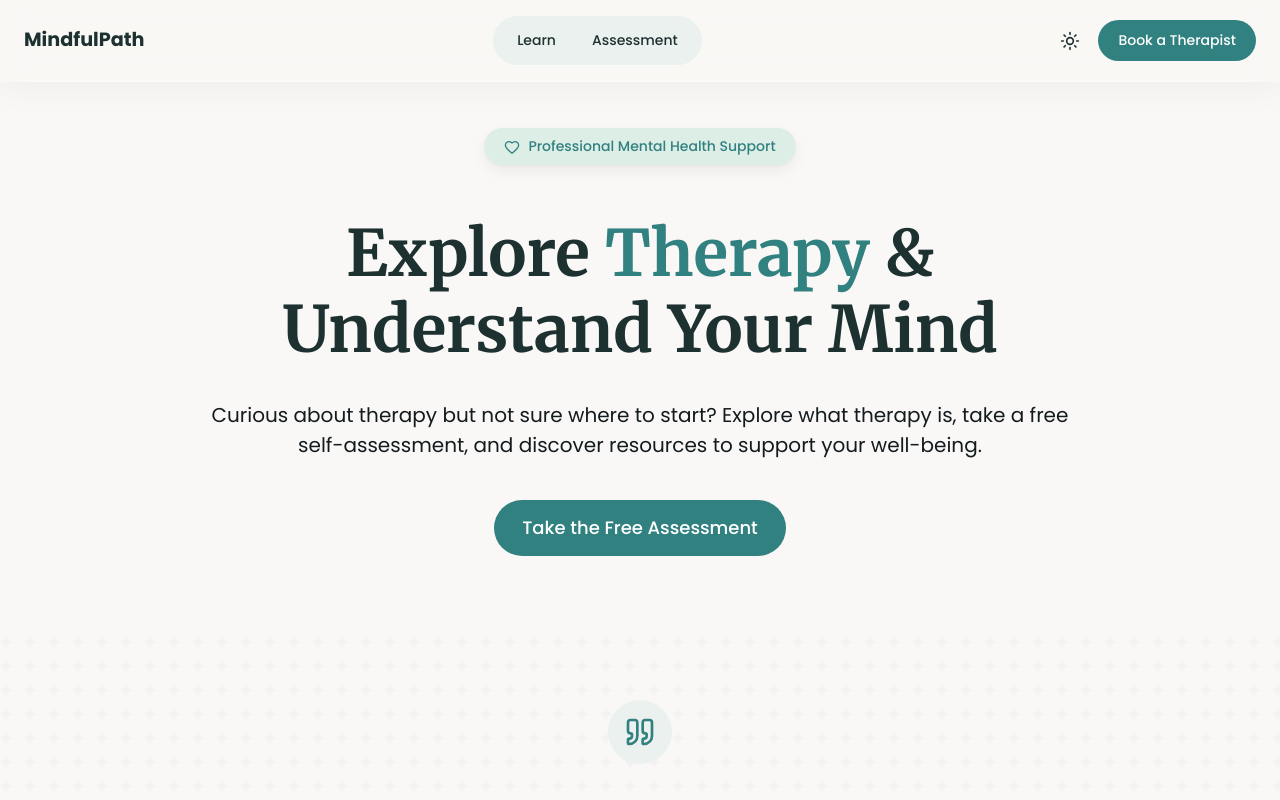
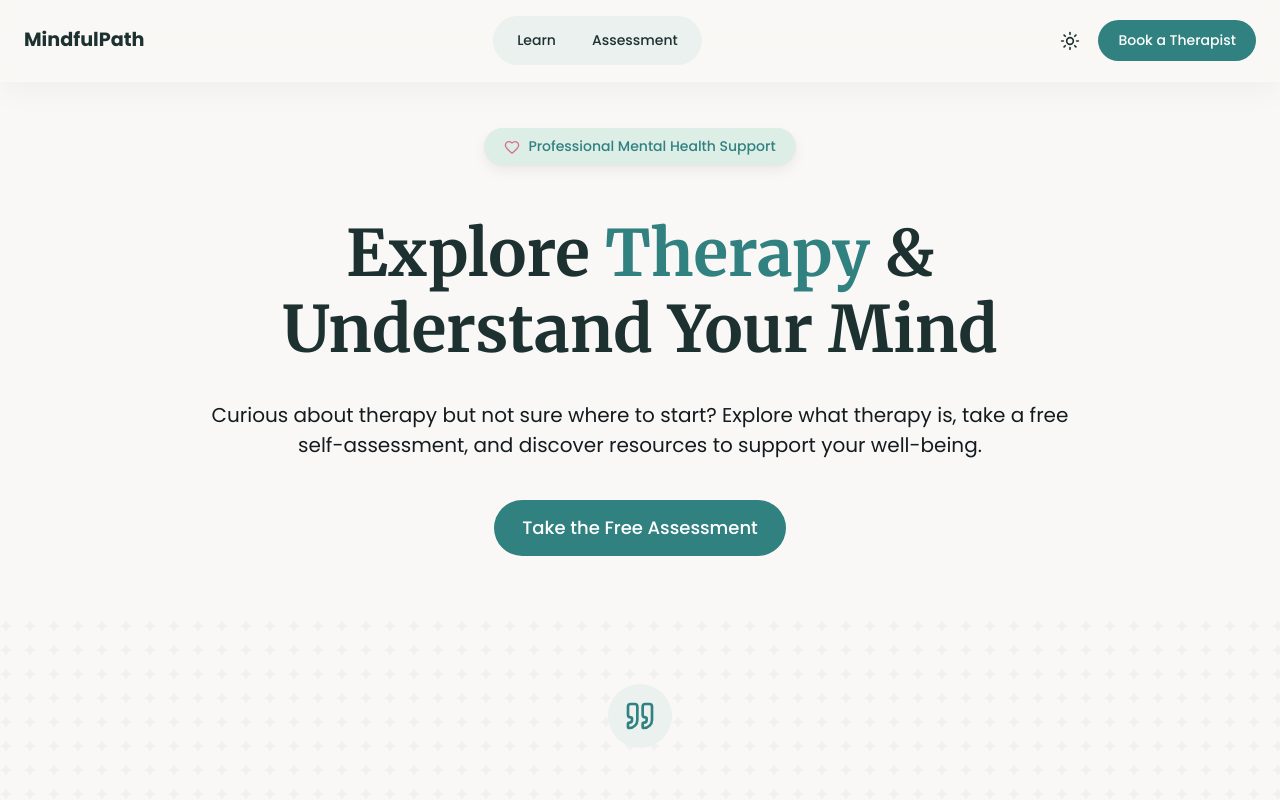
Before and after one commit to TNguyen20194/project-haven-react, a React (Vite) app: page / in a window 1280 px wide. Built offline with nearby package versions, Linux system fonts and the light colour scheme; no server answers.

Commit message:
Update Badge component to allow color edit to Icon

```diff
--- a/src/components/badge/Badge.tsx
+++ b/src/components/badge/Badge.tsx
@@ -1,17 +1,21 @@
-import "./badge.style.css"
+import "./badge.style.css";
 
 type BadgeIcon = {
-    icon?: React.ElementType,
-    children: React.ReactNode,
-    className?: string
-}
+  icon?: React.ElementType;
+  children: React.ReactNode;
+  className?: string;
+  iconClassName?: string;
+};
 
-const Badge = (
-    { icon: Icon, children, className="" } : BadgeIcon
-) => {
+const Badge = ({
+  icon: Icon,
+  children,
+  className = "",
+  iconClassName = "",
+}: BadgeIcon) => {
   return (
     <div className={`title-badge rounded-full ${className}`}>
-      {Icon && <Icon className="w-4 h-4" />}
+      {Icon && <Icon className={`w-4 h-4 ${iconClassName}`} />}
       <span>{children}</span>
     </div>
   );
--- a/src/components/header/Header.tsx
+++ b/src/components/header/Header.tsx
@@ -16,7 +16,6 @@ const Header = () => {
 
       if (!isMobile) setIsOpen(false);
     };
-
 
     syncMenuWithViewport();
 
--- a/src/sections/hero/HeroSection.tsx
+++ b/src/sections/hero/HeroSection.tsx
@@ -7,7 +7,7 @@ const HeroSection = () => {
     return (
         <section className="hero">
             <div className="hero-container">
-               <Badge icon={Heart} className="mb-[1.1rem]">Professional Mental Health Support</Badge>
+               <Badge icon={Heart} iconClassName="text-[hsl(var(--pink))]" className="mb-[1.1rem]">Professional Mental Health Support</Badge>
 
                 <h1 className="hero-title">Explore <span className="text-primary">Therapy</span> & Understand Your Mind</h1>
                 <p className="hero-text">Curious about therapy but not sure where to start? Explore what therapy is, take a free self-assessment, and discover resources to support your well-being.</p>
--- a/src/sections/hero/hero.style.css
+++ b/src/sections/hero/hero.style.css
@@ -1,6 +1,6 @@
 /* HERO SECTION */
 .hero {
-    padding: 8rem 1.5rem 5rem;
+    padding: 8rem 1.5rem 4rem;
 }
 
 .hero-container {
--- a/src/sections/howwehelp/HowWeHelpSection.tsx
+++ b/src/sections/howwehelp/HowWeHelpSection.tsx
@@ -34,10 +34,10 @@ const HowWeCanHelpSection = () => {
   return (
     <section className="service-container">
       <div className="service-container__inner">
-        <Badge icon={Sparkles} className="mb-[2rem]">Discover What Therapy Can Offer</Badge>
+        <Badge icon={Sparkles} iconClassName="text-[hsl(var(--accent))]" className="mb-[2rem]">Discover What Therapy Can Offer</Badge>
         <h2 className="section-heading mb-5">What You'll Learn</h2>
 
-         <p className="mx-auto max-w-[42rem] text-center text-[hsl(var(--primary-alt))] mb-12">
+         <p className="mx-auto max-w-[42rem] text-center text-[hsl(var(--primary-alt))] mb-12 text-[1.12rem]">
             Whether you're simply curious or considering therapy, these resources can help you understand what to expect.
           </p>
 
--- a/src/sections/howwehelp/howwehelp.style.css
+++ b/src/sections/howwehelp/howwehelp.style.css
@@ -51,7 +51,7 @@
 
 /* Card Icon Styling */
 .icon-flower {
-    color: hsl(345, 55%, 64%)
+    color: hsl(var(--pink))
 }
 
 .icon-tree {
--- a/src/styles/token.css
+++ b/src/styles/token.css
@@ -15,7 +15,7 @@
 /* -----------------------------
    LIGHT THEME
 ------------------------------ */
-:root[data-theme="light"] {
+:root[data-theme='light'] {
   /* Base surfaces */
   --background: 45 20% 97%;
   --card: 40 15% 99%;
@@ -27,6 +27,7 @@
   --secondary: 150 20.59% 86.67%;
   --accent: 16.17 81.56% 72.35%;
   --destructive: 0 100% 64.9%;
+  --pink: 345 55% 64%;
 
   /* UI surfaces */
   --muted: 150 17.65% 93.33%;
@@ -84,7 +85,7 @@
 /* -----------------------------
    DARK THEME
 ------------------------------ */
-:root[data-theme="dark"] {
+:root[data-theme='dark'] {
   /* Base surfaces */
   --background: 200 15% 12%;
   --card: 200 15% 15%;
@@ -95,6 +96,7 @@
   --secondary: 180 37.21% 16.86%;
   --accent: 16.17 81.56% 72.35%;
   --destructive: 0 100% 64.9%;
+  --pink: 345 55% 64%;
 
   /* UI */
   --muted: 200 11.76% 20%;
```
